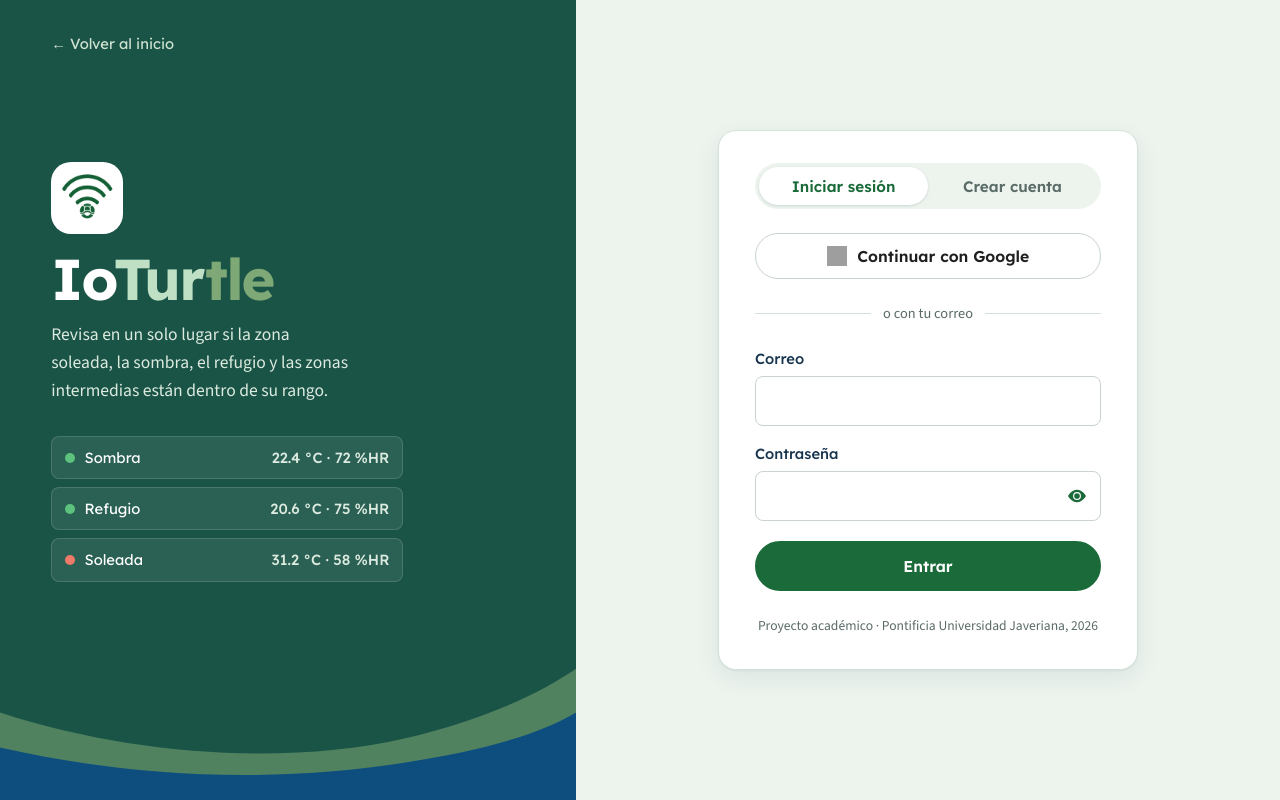
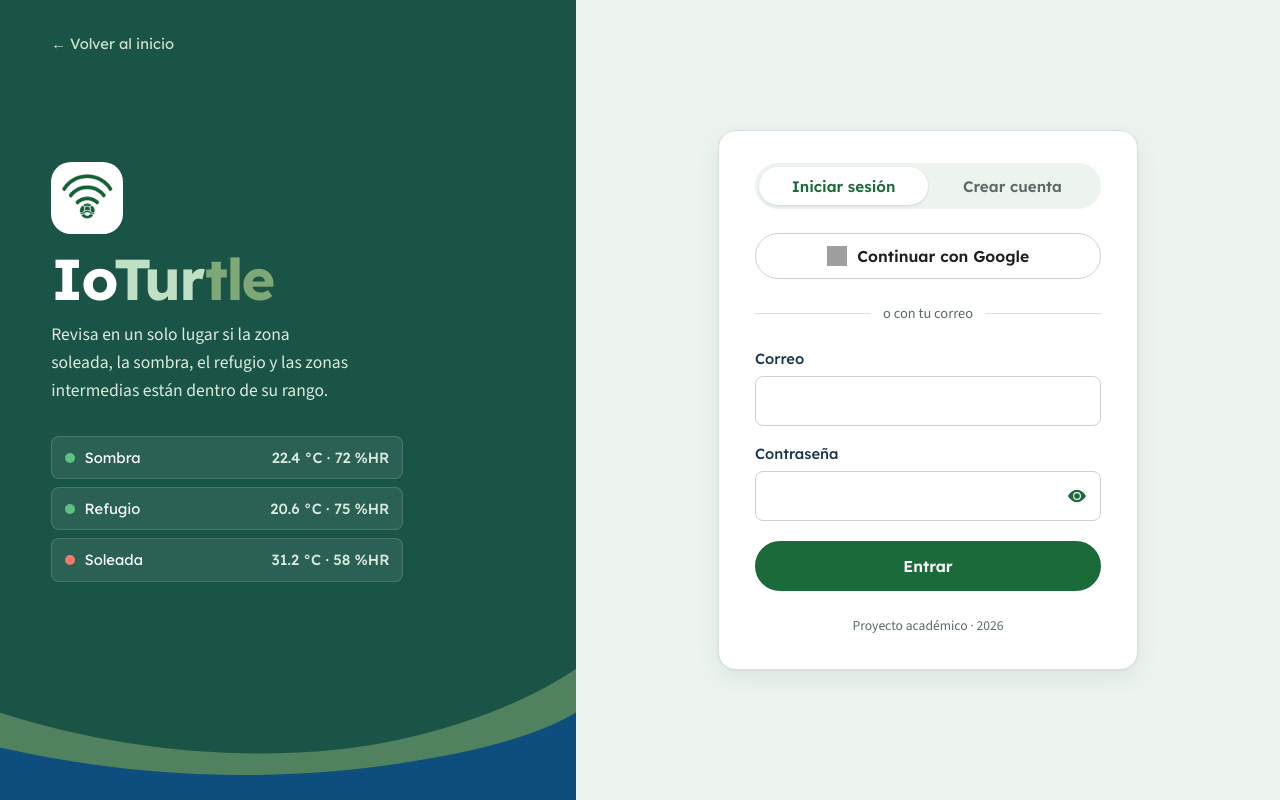
Before and after one commit to Guerre-1606/IoTurtle, a Flask app: page /login in a window 1280 px wide. Run offline with Flask 3, Linux system fonts and the light colour scheme; grey boxes are pictures that could not be loaded.

Commit message:
Remove university name from footer in login.html

```diff
--- a/templates/login.html
+++ b/templates/login.html
@@ -116,7 +116,7 @@
       </form>
     </section>
 
-    <p class="auth-foot">Proyecto académico · Pontificia Universidad Javeriana, 2026</p>
+    <p class="auth-foot">Proyecto académico · 2026</p>
   </div>
 </main>
 
```
